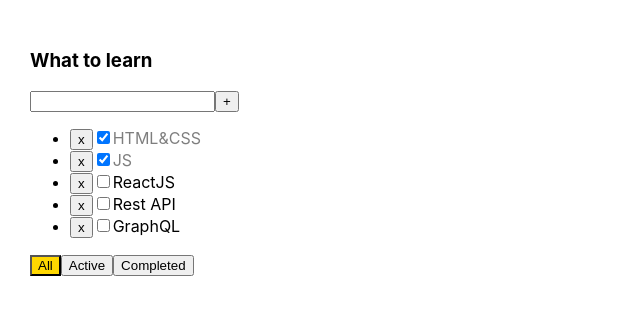
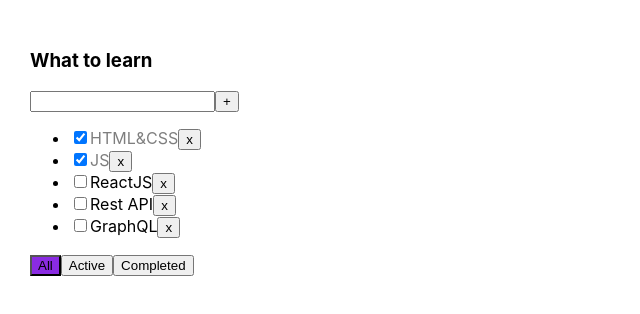
Before and after one commit to Yuhee2020/todolist, a React (Create React App) app: page / in a window 1280 px wide. Shown: the top 314 px of the page, without its empty margins (0-640 px from the left). Built offline with nearby package versions, Linux system fonts and the light colour scheme.

Commit message:
lesson 4.2

```diff
--- a/src/App.css
+++ b/src/App.css
@@ -7,8 +7,17 @@
   margin-right: 50px;
 }
 
+
+.error {
+  border: red 1px solid;
+}
+
+.error-message{
+  color: red;
+}
+
 .active-filter{
-  background-color: gold;
+  background-color: blueviolet;
 }
 
 .is-done{
--- a/src/App.tsx
+++ b/src/App.tsx
@@ -14,7 +14,15 @@
         {id: v1(), title: "Rest API", isDone: false},
         {id: v1(), title: "GraphQL", isDone: false},
     ]);
-    let [filter, setFilter] = useState<FilterValuesType>("all");
+
+    const changeStatus = (taskId: string, isDone: boolean) => {
+        let task = tasks.find(t => t.id === taskId)
+        if (task) {
+            task.isDone = isDone
+        }
+        setTasks([...tasks])
+    }
+
 
     function removeTask(id: string) {
         let filteredTasks = tasks.filter(t => t.id !== id);
@@ -25,14 +33,9 @@
         let task = {id: v1(), title: title, isDone: false};
         let newTasks = [task, ...tasks];
         setTasks(newTasks);
-
     }
 
-    const changeTaskStatus = (taskId: string, isDone: boolean) => {
-        const updateTask = tasks.map(t => t.id === taskId ? {...t, isDone: isDone} : t)
-        setTasks(updateTask)
-    }
-
+    let [filter, setFilter] = useState<FilterValuesType>("all");
 
     let tasksForTodolist = tasks;
 
@@ -55,8 +58,8 @@
                       removeTask={removeTask}
                       changeFilter={changeFilter}
                       addTask={addTask}
-                      filter={filter}
-                      changeTaskStatus={changeTaskStatus}/>
+                      changeTasksStatus={changeStatus}
+                      filter={filter}/>
         </div>
     );
 }
--- a/src/TodoList.tsx
+++ b/src/TodoList.tsx
@@ -13,21 +13,20 @@
     removeTask: (taskId: string) => void
     changeFilter: (value: FilterValuesType) => void
     addTask: (title: string) => void
+    changeTasksStatus: (taskId:string, isDone:boolean)=>void
     filter: FilterValuesType
-    changeTaskStatus: (taskId: string, isDone: boolean) => void
-
 }
 
 export function Todolist(props: PropsType) {
-    const [error, setError]= useState<boolean>(false)
-
-
 
     let [title, setTitle] = useState("")
+    let [error, setError] = useState<string | null>(null)
 
     const addTask = () => {
-        props.addTask(title);
-        setTitle("");
+        if (title.trim() !== "") {
+            props.addTask(title.trim());
+            setTitle("");
+        } else setError("Title is required")
     }
 
     const onChangeHandler = (e: ChangeEvent<HTMLInputElement>) => {
@@ -35,7 +34,8 @@
     }
 
     const onKeyPressHandler = (e: KeyboardEvent<HTMLInputElement>) => {
-        if (e.charCode === 13) {
+        setError(null)
+        if (e.key === "Enter") {
             addTask();
         }
     }
@@ -44,46 +44,44 @@
     const onActiveClickHandler = () => props.changeFilter("active");
     const onCompletedClickHandler = () => props.changeFilter("completed");
 
+
     return <div>
         <h3>{props.title}</h3>
         <div>
             <input value={title}
-                   onChange={onChangeHandler}
-                   onKeyPress={onKeyPressHandler}
+                   onChange={ onChangeHandler }
+                   onKeyPress={ onKeyPressHandler }
+                   className={error ? "error" : ""}
             />
             <button onClick={addTask}>+</button>
+            {error && <div className={'error-message'}> {error} </div>}
+
         </div>
         <ul>
             {
-                props.tasks.length ? props.tasks.map(t => {
+                props.tasks.map(t => {
 
                     const onClickHandler = () => props.removeTask(t.id)
+                    const onChangeHandler=(e:ChangeEvent<HTMLInputElement>)=>{
+                        props.changeTasksStatus(t.id, e.currentTarget.checked)
+                        console.log(t.id +e.currentTarget.checked)
+                    }
 
                     return <li key={t.id}>
-                        <button onClick={onClickHandler}>x</button>
                         <input type="checkbox"
                                checked={t.isDone}
-                               onChange={(e) => props.changeTaskStatus(t.id, e.currentTarget.checked)}
+                               onChange={onChangeHandler}
                         />
                         <span className={t.isDone ? "is-done" : ""}>{t.title}</span>
-
+                        <button onClick={ onClickHandler }>x</button>
                     </li>
-                }) : <span>no tasks</span>
+                })
             }
         </ul>
         <div>
-            <button
-                className={props.filter === 'all' ? "active-filter" : ''}
-                onClick={onAllClickHandler}>All
-            </button>
-            <button
-                className={props.filter === 'active' ? "active-filter" : ''}
-                onClick={onActiveClickHandler}>Active
-            </button>
-            <button
-                className={props.filter === 'completed' ? "active-filter" : ''}
-                onClick={onCompletedClickHandler}>Completed
-            </button>
+            <button className={props.filter==="all" ? "active-filter" : ""} onClick={ onAllClickHandler }>All</button>
+            <button className={props.filter==="active" ? "active-filter" : ""}onClick={ onActiveClickHandler }>Active</button>
+            <button className={props.filter==="completed" ? "active-filter" : ""} onClick={ onCompletedClickHandler }>Completed</button>
         </div>
     </div>
 }
```
